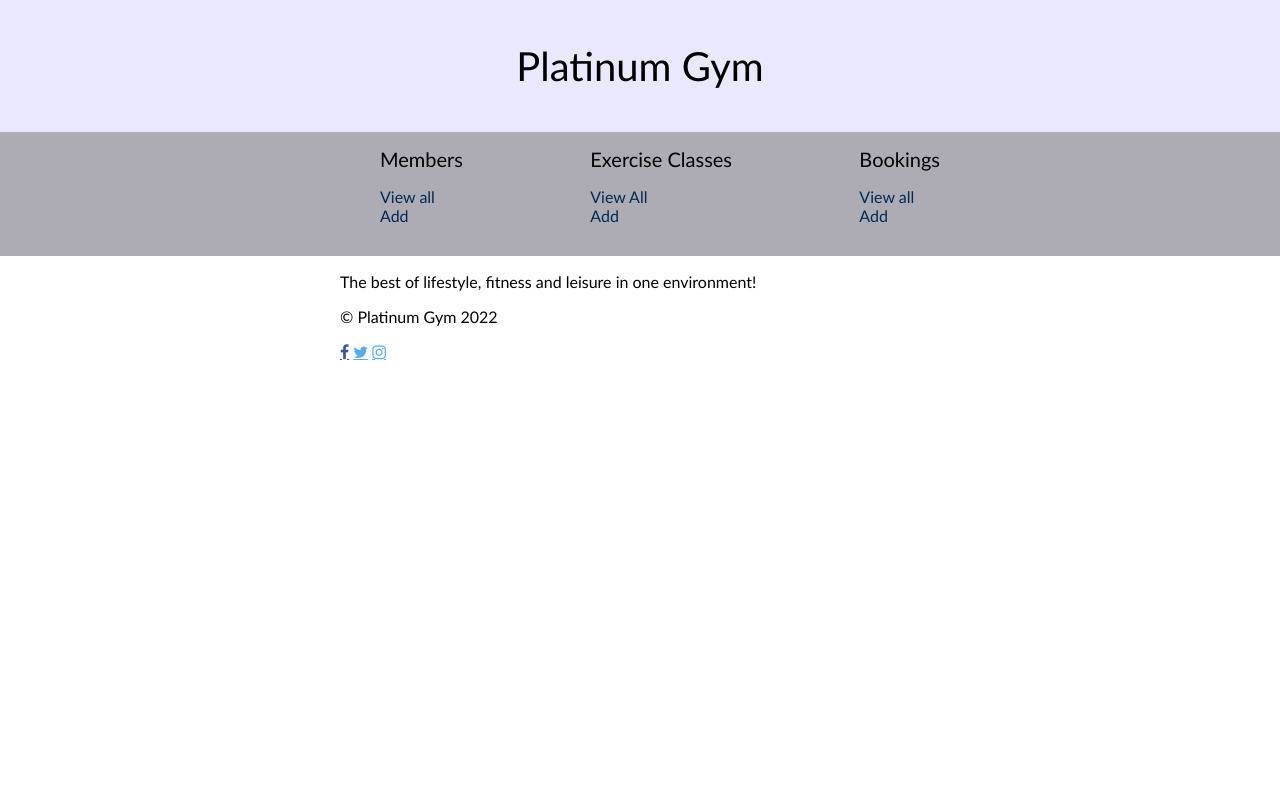
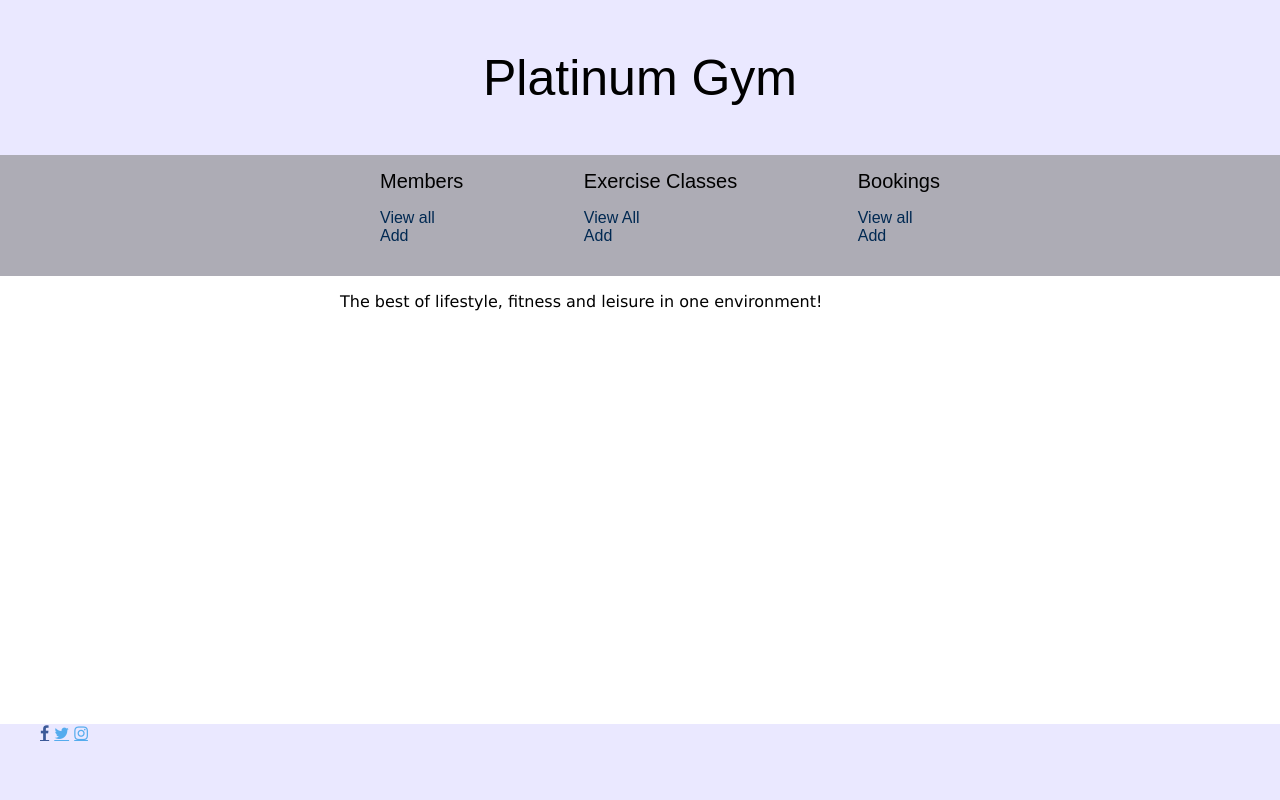
Before and after one commit to AMG05/gym_app, a Flask app: page / in a window 1280 px wide. Run offline with Flask 2, Linux system fonts and the light colour scheme.

Commit message:
final commit

```diff
--- a/static/style.css
+++ b/static/style.css
@@ -15,7 +15,8 @@
   } */
 body {
     margin:0;
-    font-family:'Trebuchet MS', 'Lucida Sans Unicode', 'Lucida Grande', 'Lucida Sans', Arial, sans-serif
+    font-family:'Unica One, sans-serif', 'Lucida Sans Unicode', 'Lucida Grande', 'Lucida Sans', Arial, sans-serif;
+
 }
 
 
@@ -50,7 +51,7 @@
   }
 
   .header_title {
-    font-size: 40px;
+    font-size: 50px;
     font-weight: lighter;
   }
 
@@ -80,6 +81,25 @@
     padding: 2px;
     margin: 10px;
   }
+
+
+ .footer {
+        position: fixed;
+        bottom: 0;
+        width: 100%;
+        height: 60px;   /* Height of the footer */
+        background-color: #EAE8FF
+     }
+.footer-icons {
+        position: fixed;
+        bottom: 0;
+        width: 100%;
+        height: 60px;   /* Height of the footer */
+        background-color: #EAE8FF
+    }
+
+
+
 
   /* #grid_container {
     margin: 0px;
@@ -123,7 +143,7 @@
     font-family: "Open Sans","Helvetica Neue",Helvetica,Roboto,Arial,sans-serif;
 }
 
-  #footer_lists {
+#footer_lists {
     display: flex;
     flex-flow: row nowrap;
     justify-content: space-around;
--- a/templates/base.html
+++ b/templates/base.html
@@ -11,14 +11,15 @@
 <body>
   <header>
     <div class="container">
-        <h1 class="header_title">Platinum Gym</h1>
+        <h1 class="header_title" style="font-family:granite, sans-serif;">Platinum Gym</h1>
+
     </div>
 
 
   </header>
 
             <nav class="nav-bar-container">
-                <section class="container">
+                <section class="container" style="font-family: Unica One, sans-serif;">
 
                         <ul class="menu">
 
@@ -62,12 +63,12 @@
                 </section>
             </main>
 </body>
-<footer id="footer" class="container">
+<footer id="footer" class="footer">
         <p>&copy; Platinum Gym 2022</p>
       </footer> <div>
       <div id="footer_lists">
 
-        <ul class="container">
+        <ul class="footer-icons">
             <a href="#" class="fa fa-facebook"></a>
             <a href="#" class="fa fa-twitter"></a>
             <a href="#" class="fa fa-instagram"></a>
--- a/templates/index.html
+++ b/templates/index.html
@@ -1,6 +1,12 @@
 {% extends 'base.html' %}
-{% block content %}
+>
+    <h2 class="Tag-line">
+        {% block content %}
 
 
-<p>The best of lifestyle, fitness and leisure in one environment!</p>
-{% endblock %}
+        <p>The best of lifestyle, fitness and leisure in one environment!</p>
+
+
+        {% endblock %}
+    </h2>
+</div>
```
Also changed, not shown: static/images.css (deleted), static/images/gym-scene.jpg (added).
